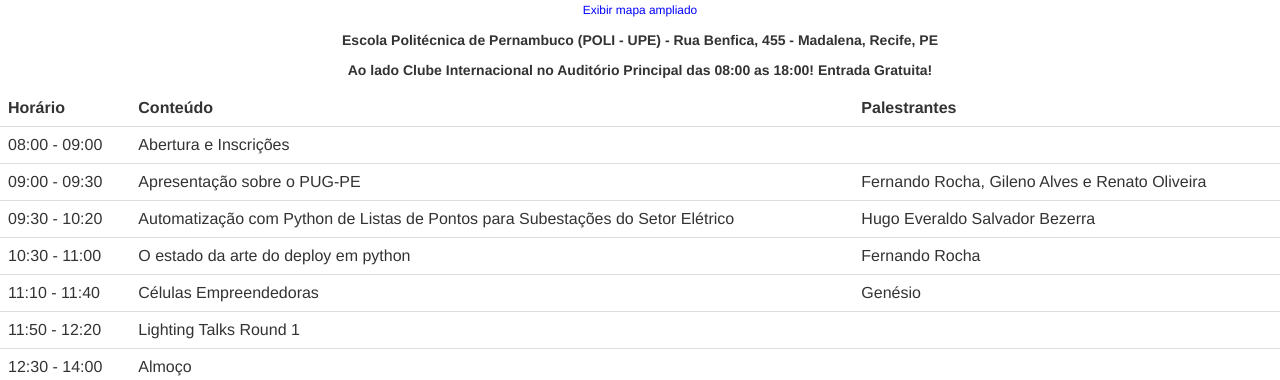
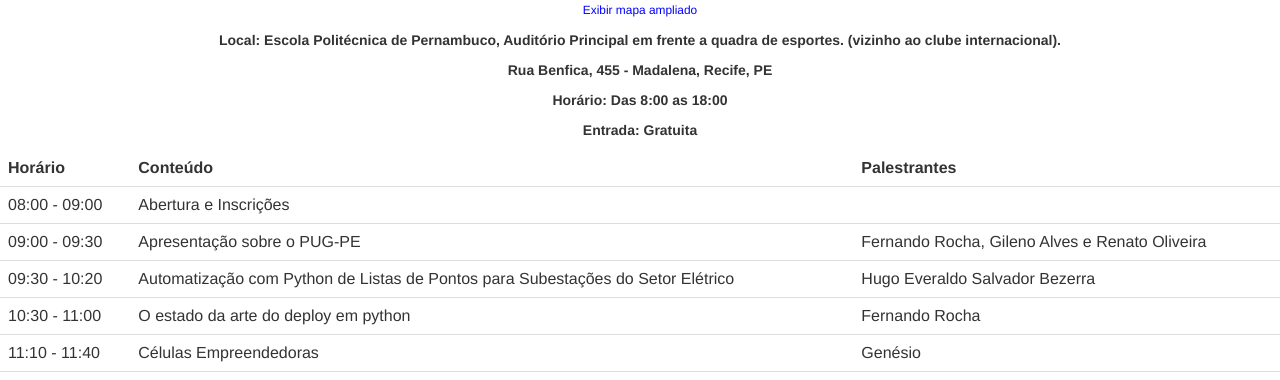
Before and after one commit to pugpe/pyconpe, a Django app: template pyconpe/templates/index.html in a window 1280 px wide. Shown: the part 200-580 px from the top of the page. Run offline with Django 3.2, Linux system fonts and the light colour scheme; the template is opened without the code that fills it, so the values that code supplies are empty; parts of the project's set-up code (start-up, migrations or seed data) failed here and were passed over; some libraries are stand-ins or nearby versions.

Commit message:
Novas alterações em textos
Signed-off-by: Fernando Rocha <fernandogrd@yahoo.com.br>

```diff
--- a/pyconpe/templates/index.html
+++ b/pyconpe/templates/index.html
@@ -19,8 +19,10 @@
             <a target="_blank" href="https://maps.google.com/?q=r.benfica,455-recife" style="color:#0000FF;text-align:left"><img src="http://maps.google.com/maps/api/staticmap?center=-8.058767,-34.903340&zoom=16&markers=-8.058767,-34.903340&size=600x300&sensor=false" alt="Escola Politécnica de Pernambuco (POLI - UPE) - Rua Benfica, 455 - Madalena, Recife, PE" /><br /><small>Exibir mapa ampliado</small></a>
         </div>
         <div align="center">
-            <h5>Escola Politécnica de Pernambuco (POLI - UPE) - Rua Benfica, 455 - Madalena, Recife, PE</h5>
-            <h5>Ao lado Clube Internacional no Auditório Principal das 08:00 as 18:00! Entrada Gratuita!</h5>
+            <h5>Local: Escola Politécnica de Pernambuco, Auditório Principal em frente a quadra de esportes. (vizinho ao clube internacional).</h5>
+            <h5>Rua Benfica, 455 - Madalena, Recife, PE</h5>
+            <h5>Horário: Das 8:00 as 18:00</h5>
+            <h5>Entrada: Gratuita</h5>
         </div>
         <div id="grade">
             <table class="table table-hover">
```
